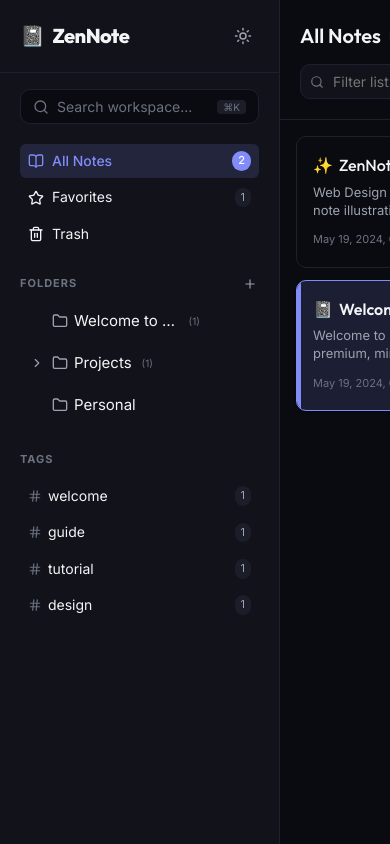
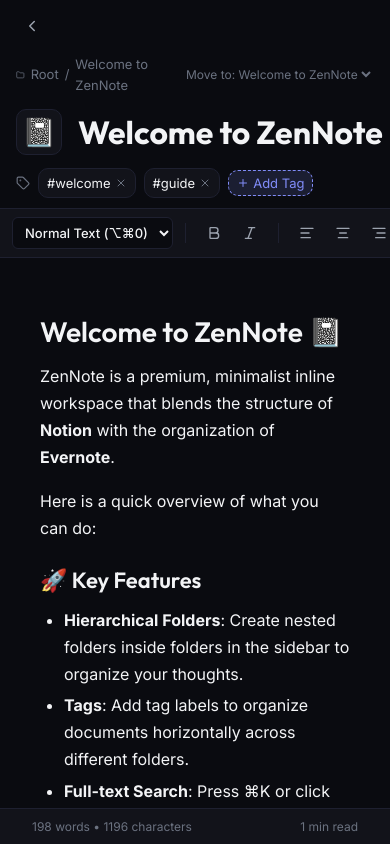
Before and after one commit to agiusthomas/zennote, a React (Vite) app: page / in a window 390 px wide. Built offline with nearby package versions, Linux system fonts and the light colour scheme.

Commit message:
Add responsive mobile support with smooth slide transitions and scrollable toolbars

```diff
--- a/src/App.jsx
+++ b/src/App.jsx
@@ -96,6 +96,9 @@
   const [activeFilter, setActiveFilter] = useState({ type: 'all' });
   const [activeNoteId, setActiveNoteId] = useState('n-welcome');
 
+  // Mobile navigation state: 'sidebar' | 'list' | 'editor'
+  const [mobileView, setMobileView] = useState('list');
+
   // Modal states
   const [isSearchOpen, setIsSearchOpen] = useState(false);
   const [folderModal, setFolderModal] = useState({
@@ -110,6 +113,19 @@
   useEffect(() => {
     document.documentElement.setAttribute('data-theme', theme);
   }, [theme]);
+
+  // Mobile responsive view controllers
+  useEffect(() => {
+    setMobileView('list');
+  }, [activeFilter]);
+
+  useEffect(() => {
+    if (activeNoteId) {
+      setMobileView('editor');
+    } else {
+      setMobileView('list');
+    }
+  }, [activeNoteId]);
 
   // Global Keyboard Shortcuts
   useEffect(() => {
@@ -263,7 +279,7 @@
   const activeNote = notes.find(n => n.id === activeNoteId);
 
   return (
-    <div className="app-container">
+    <div className={`app-container view-${mobileView}`}>
       {/* 1. Sidebar Pane */}
       <Sidebar
         folders={folders}
@@ -286,6 +302,7 @@
         activeNoteId={activeNoteId}
         onSelectNote={setActiveNoteId}
         onCreateNote={handleCreateNote}
+        onBackToSidebar={() => setMobileView('sidebar')}
       />
 
       {/* 3. Editor Pane */}
@@ -296,6 +313,7 @@
         onRestoreNote={handleRestoreNote}
         onDeleteNoteForever={handleDeleteNoteForever}
         onMoveNote={handleMoveNote}
+        onBackToList={() => setMobileView('list')}
       />
 
       {/* Folder CRUD Modal */}
--- a/src/components/Editor.jsx
+++ b/src/components/Editor.jsx
@@ -22,7 +22,8 @@
   AlignRight,
   AlignJustify,
   Table,
-  Heading
+  Heading,
+  ChevronLeft
 } from 'lucide-react';
 import { getFolderBreadcrumbs } from '../utils/helpers';
 import EmojiPicker from './EmojiPicker';
@@ -33,7 +34,8 @@
   onUpdateNote,
   onRestoreNote,
   onDeleteNoteForever,
-  onMoveNote
+  onMoveNote,
+  onBackToList
 }) {
   const [showEmojiPicker, setShowEmojiPicker] = useState(false);
   const [showTagInput, setShowTagInput] = useState(false);
@@ -221,7 +223,15 @@
 
   if (!note) {
     return (
-      <div className="editor-panel empty-state">
+      <div className="editor-panel empty-state" style={{ position: 'relative' }}>
+        <button
+          className="icon-btn mobile-only-btn"
+          onClick={onBackToList}
+          title="Back to notes list"
+          style={{ position: 'absolute', top: '16px', left: '16px', padding: '6px' }}
+        >
+          <ChevronLeft size={18} />
+        </button>
         <FileText size={64} className="empty-state-icon" />
         <h2 style={{ fontFamily: 'var(--font-title)', fontSize: '24px', marginBottom: '8px' }}>
           Welcome to ZenNote
@@ -989,6 +999,14 @@
 
       {/* Editor Header */}
       <div className="editor-header">
+        <button
+          className="icon-btn mobile-only-btn"
+          onClick={onBackToList}
+          title="Back to notes list"
+          style={{ marginRight: '8px', padding: '4px' }}
+        >
+          <ChevronLeft size={18} />
+        </button>
         {/* Breadcrumbs */}
         <div className="editor-breadcrumbs">
           <Folder size={12} />
--- a/src/components/NotesList.jsx
+++ b/src/components/NotesList.jsx
@@ -1,5 +1,5 @@
 import React, { useState } from 'react';
-import { Plus, Search, ArrowUpDown, Star, Trash, Archive } from 'lucide-react';
+import { Plus, Search, ArrowUpDown, Star, Trash, Archive, Menu } from 'lucide-react';
 import { formatDate } from '../utils/helpers';
 
 export default function NotesList({
@@ -8,7 +8,8 @@
   activeFilter,
   activeNoteId,
   onSelectNote,
-  onCreateNote
+  onCreateNote,
+  onBackToSidebar
 }) {
   const [localSearch, setLocalSearch] = useState('');
   const [sortBy, setSortBy] = useState('updatedAt'); // 'updatedAt' | 'createdAt' | 'title'
@@ -104,6 +105,14 @@
       <div className="notes-list-header">
         <div className="notes-list-title-area">
           <div className="flex-row" style={{ gap: '8px' }}>
+            <button
+              className="icon-btn mobile-only-btn"
+              onClick={onBackToSidebar}
+              title="Show Folders"
+              style={{ marginRight: '4px' }}
+            >
+              <Menu size={18} />
+            </button>
             {headerInfo.icon}
             <h2 style={{ fontSize: '20px' }}>{headerInfo.title}</h2>
             <span style={{ fontSize: '12px', color: 'var(--text-muted)', background: 'var(--bg-secondary)', padding: '2px 8px', borderRadius: '10px' }}>
--- a/src/index.css
+++ b/src/index.css
@@ -1248,3 +1248,102 @@
   background-color: rgba(59, 130, 246, 0.15) !important;
   box-shadow: inset 0 0 0 1px var(--accent-color) !important;
 }
+
+/* Mobile responsive styles */
+.mobile-only-btn {
+  display: none;
+}
+
+@media (max-width: 768px) {
+  .mobile-only-btn {
+    display: inline-flex;
+    align-items: center;
+    justify-content: center;
+  }
+
+  .app-container {
+    position: relative;
+    overflow: hidden;
+  }
+
+  .sidebar,
+  .notes-list-panel,
+  .editor-panel {
+    position: absolute !important;
+    top: 0;
+    left: 0;
+    width: 100% !important;
+    min-width: 100% !important;
+    max-width: 100% !important;
+    height: 100% !important;
+    transition: transform 0.3s cubic-bezier(0.4, 0, 0.2, 1) !important;
+    border-right: none !important;
+  }
+
+  /* Reset collapsed sidebar behavior on mobile */
+  .sidebar.collapsed {
+    width: 100% !important;
+    min-width: 100% !important;
+    max-width: 100% !important;
+    overflow: visible !important;
+  }
+
+  /* Position panes off-screen depending on view */
+  .app-container.view-sidebar .sidebar {
+    transform: translateX(0);
+  }
+  .app-container.view-sidebar .notes-list-panel {
+    transform: translateX(100%);
+  }
+  .app-container.view-sidebar .editor-panel {
+    transform: translateX(200%);
+  }
+
+  .app-container.view-list .sidebar {
+    transform: translateX(-100%);
+  }
+  .app-container.view-list .notes-list-panel {
+    transform: translateX(0);
+  }
+  .app-container.view-list .editor-panel {
+    transform: translateX(100%);
+  }
+
+  .app-container.view-editor .sidebar {
+    transform: translateX(-200%);
+  }
+  .app-container.view-editor .notes-list-panel {
+    transform: translateX(-100%);
+  }
+  .app-container.view-editor .editor-panel {
+    transform: translateX(0);
+  }
+
+  /* Tweak padding and sizes for mobile touch devices */
+  .editor-textarea {
+    padding: 16px 20px !important;
+  }
+
+  .editor-header {
+    padding: 10px 16px !important;
+  }
+
+  .editor-toolbar {
+    padding: 8px 12px !important;
+    overflow-x: auto;
+    white-space: nowrap;
+    display: flex;
+    flex-wrap: nowrap;
+    gap: 6px;
+  }
+
+  /* Make sure editor-toolbar scrollbar is hidden */
+  .editor-toolbar::-webkit-scrollbar {
+    display: none;
+  }
+
+  .editor-toolbar {
+    -ms-overflow-style: none;
+    scrollbar-width: none;
+  }
+}
```
